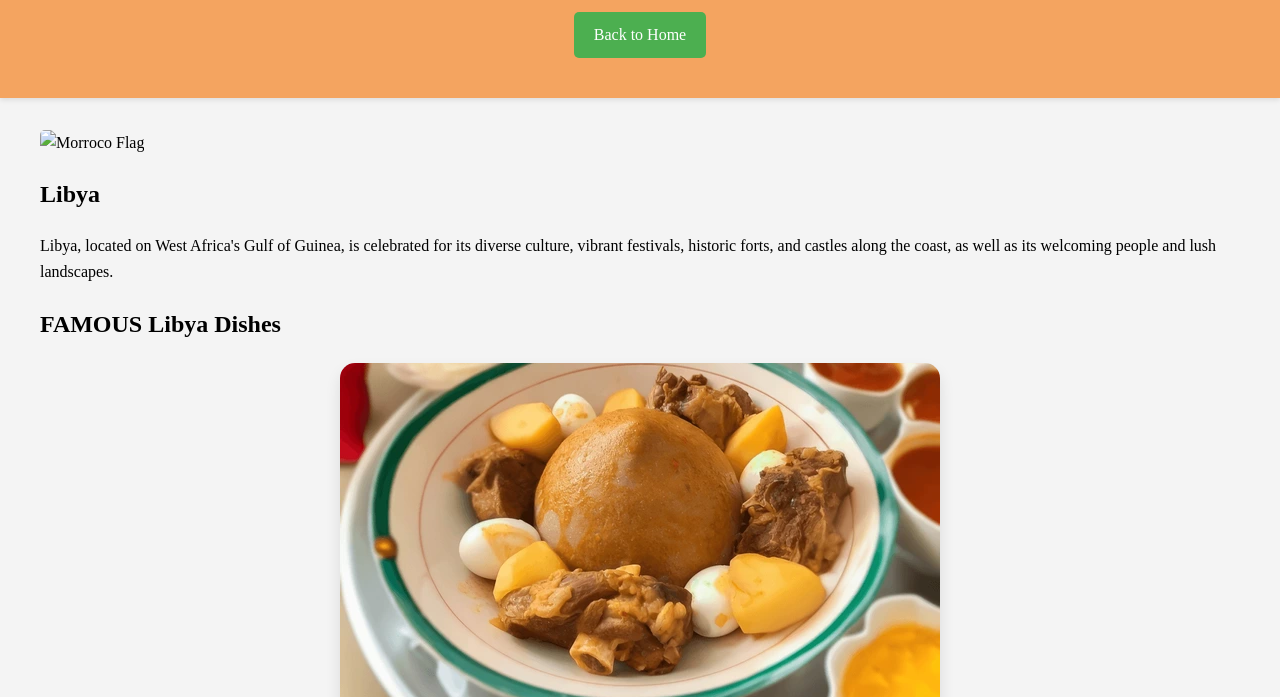
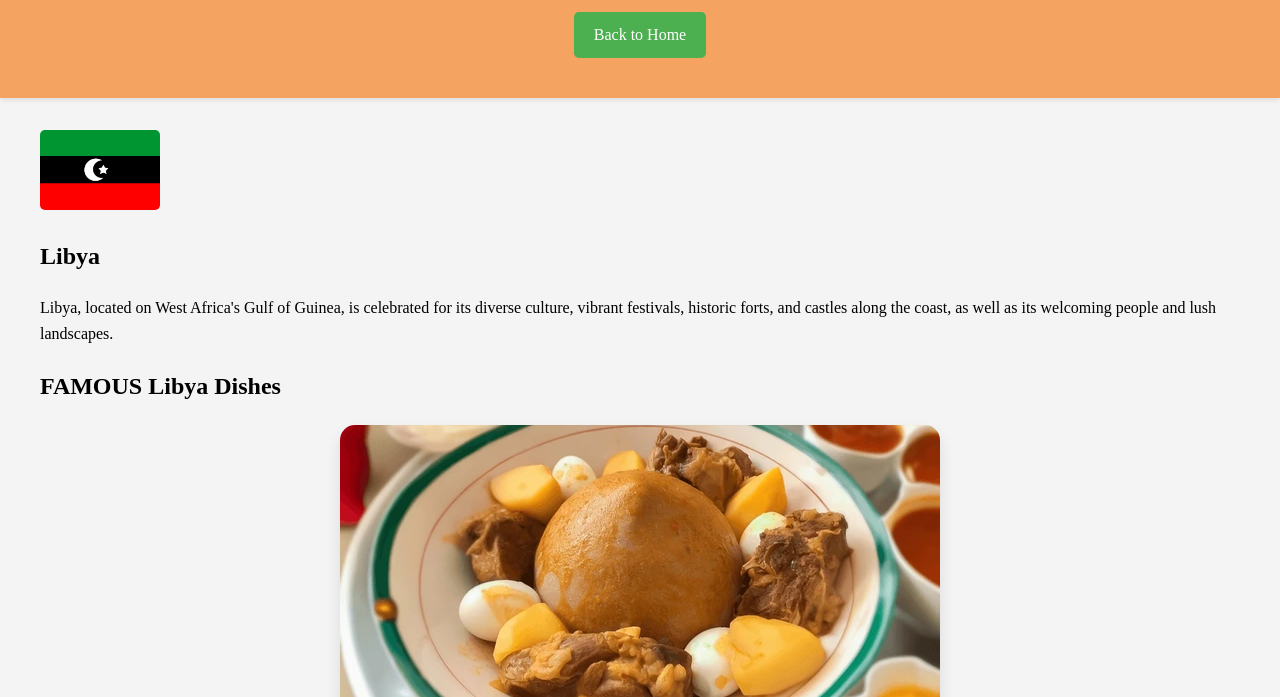
Before and after one commit to kimenjuivy/recipeapp, a plain HTML site: page libya.html in a window 1280 px wide. Shown: the part 102-799 px from the top of the page. Drawn offline with nearby package versions, Linux system fonts and the light colour scheme.

Commit message:
updated files

```diff
--- a/libya.html
+++ b/libya.html
@@ -18,7 +18,7 @@
 
     <main>
         <section id="country-info">
-            <img src="assets/Libya/flag.jpg" alt="Morroco Flag" id="flag">
+            <img src="assets/libya/flag.png" alt="Morroco Flag" id="flag">
             <h2>Libya</h2>
             <p>Libya, located on West Africa's Gulf of Guinea, is celebrated for its diverse culture, vibrant festivals, historic forts, and castles along the coast, as well as its welcoming people and lush landscapes.</p>
         </section>
```
